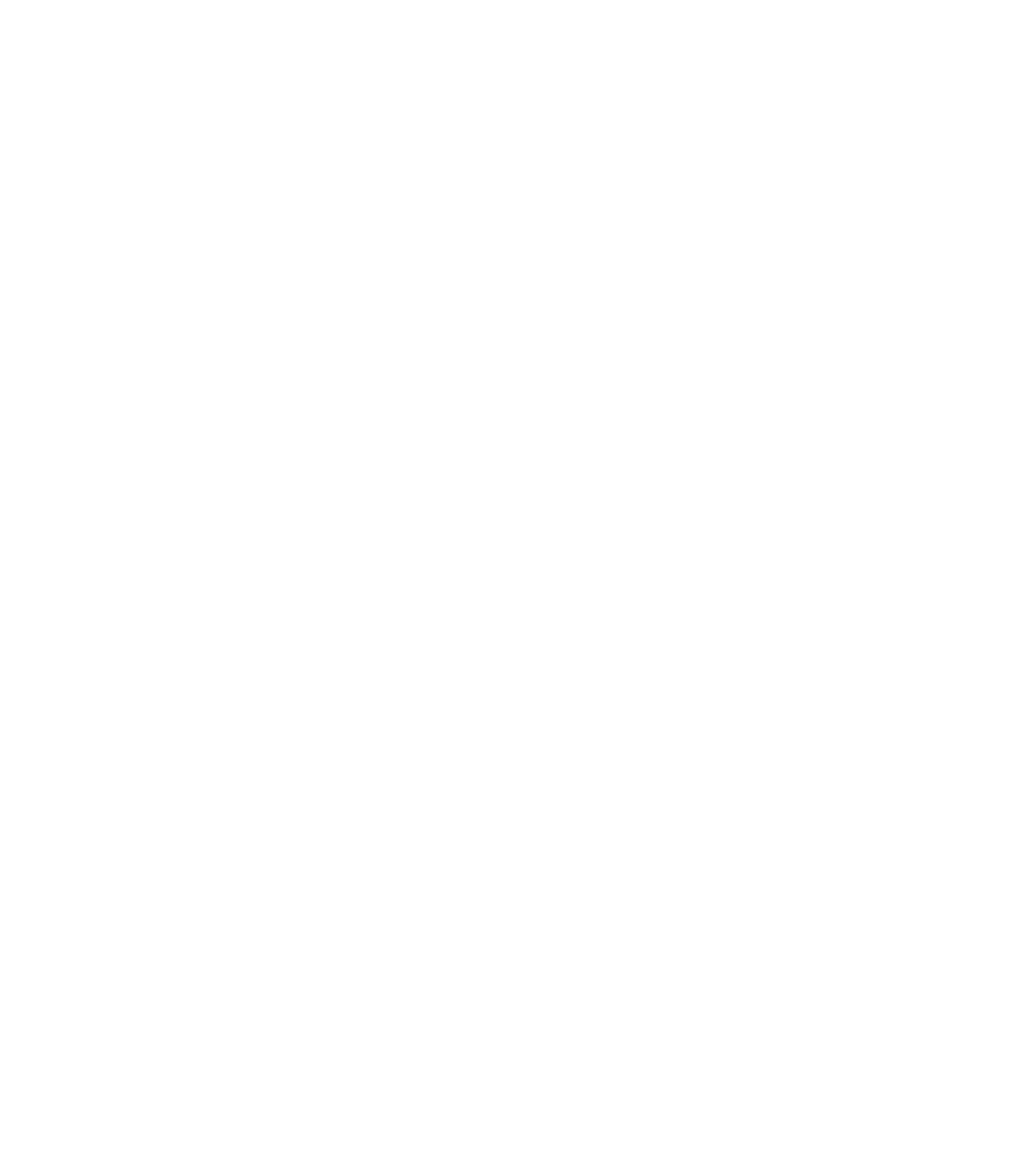
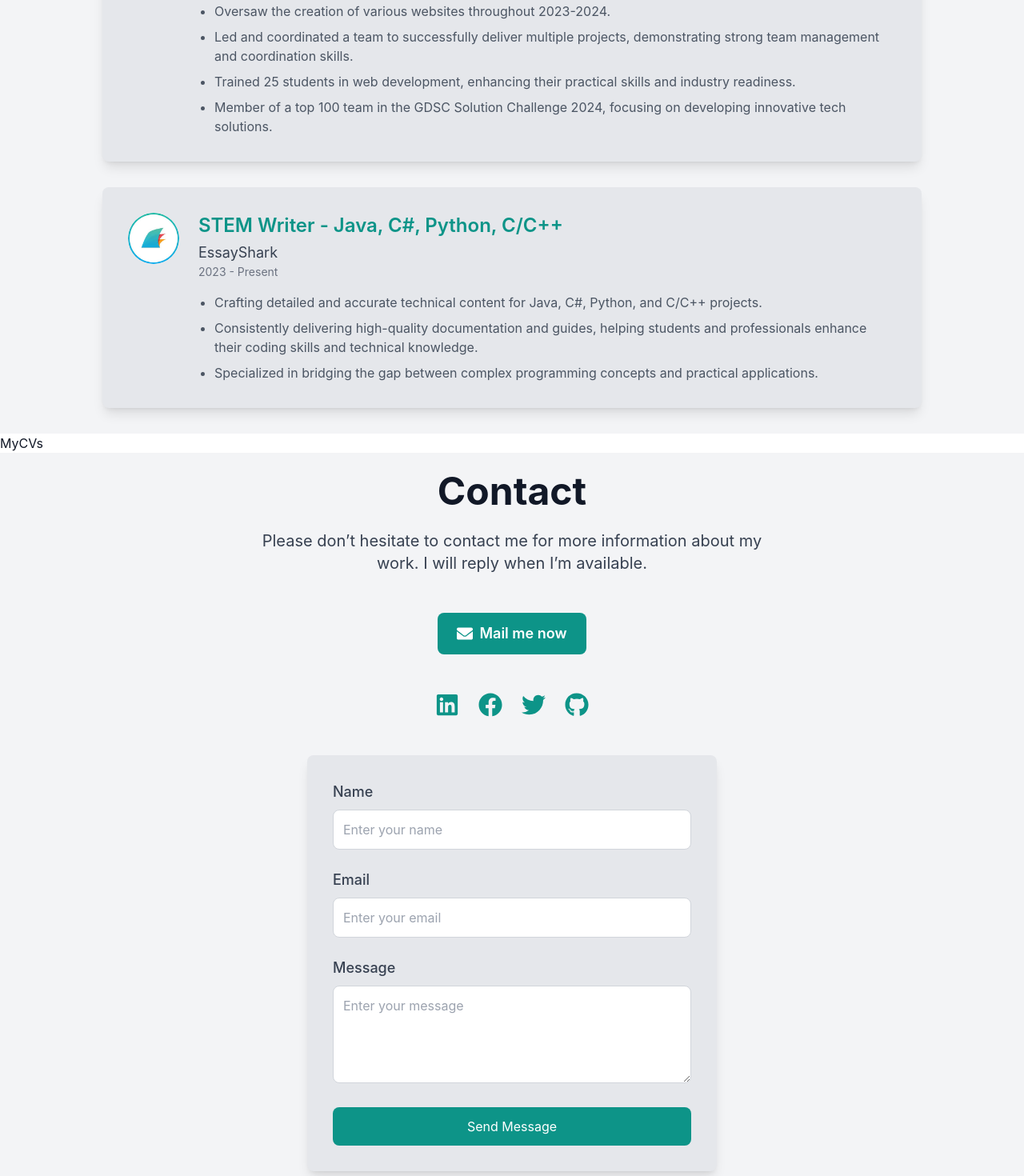
Before and after one commit to askhan963/my-portfolio-website, a Next.js app: page / in a window 1280 px wide. Shown: the part 6800-8270 px from the top of the page at 80% size. Before the commit the page ends 6614 px from the top, so only its background shows below. Built offline with nearby package versions, Linux system fonts and the light colour scheme.

Commit message:
Added Experience and Contacts

```diff
--- a/src/app/components/Contact.tsx
+++ b/src/app/components/Contact.tsx
@@ -1,9 +1,174 @@
 "use client";
 
+import { useState } from 'react';
+import { FaEnvelope, FaLinkedin, FaFacebook, FaTwitter, FaGithub } from "react-icons/fa";
+
 const Contact = () => {
+  // Form state
+  const [formData, setFormData] = useState({
+    name: '',
+    email: '',
+    message: ''
+  });
+
+  const handleInputChange = (e: React.ChangeEvent<HTMLInputElement | HTMLTextAreaElement>) => {
+    setFormData({ ...formData, [e.target.name]: e.target.value });
+  };
+
+  const handleSubmit = async (e: React.FormEvent) => {
+    e.preventDefault();
+
+    // Perform form submission (using Formspree or any other service)
+    const response = await fetch('https://formspree.io/f/mkgwvrll', {
+      method: 'POST',
+      headers: {
+        'Content-Type': 'application/json',
+      },
+      body: JSON.stringify(formData),
+    });
+
+    if (response.ok) {
+      // Clear the form fields
+      setFormData({
+        name: '',
+        email: '',
+        message: ''
+      });
+      alert("Your message has been sent!");
+    } else {
+      alert("There was an error sending your message. Please try again.");
+    }
+  };
+
   return (
-    <div>Contact</div>
-  )
-}
+    <section id='contact' className="min-h-screen flex flex-col items-center justify-center bg-gray-100 dark:bg-gray-900 p-6">
+      <h1 className="text-4xl sm:text-5xl font-bold text-gray-900 dark:text-gray-100 mb-6">
+        Contact
+      </h1>
 
-export default Contact
+      <p className="text-lg sm:text-xl text-gray-700 dark:text-gray-300 mb-12 text-center max-w-2xl">
+        Please don’t hesitate to contact me for more information about my work.
+        I will reply when I’m available.
+      </p>
+
+      {/* Mail me now button */}
+      <div className="mb-12">
+        <a
+          href="mailto:youremail@example.com"
+          className="inline-flex items-center bg-teal-600 text-white py-3 px-6 rounded-lg text-lg font-semibold hover:bg-teal-500 transition duration-300"
+        >
+          <FaEnvelope className="mr-2 text-xl" />
+          Mail me now
+        </a>
+      </div>
+
+      {/* Social Links */}
+      <div className="flex space-x-6 mb-12">
+        <a
+          href="https://pk.linkedin.com/in/askhan963"
+          target="_blank"
+          rel="noopener noreferrer"
+          className="text-3xl text-teal-600 dark:text-teal-400 hover:text-teal-500 transition duration-300"
+        >
+          <FaLinkedin />
+        </a>
+        <a
+          href="https://www.facebook.com/awaisknas963/"
+          target="_blank"
+          rel="noopener noreferrer"
+          className="text-3xl text-teal-600 dark:text-teal-400 hover:text-teal-500 transition duration-300"
+        >
+          <FaFacebook />
+        </a>
+        <a
+          href="https://twitter.com/as_khan963"
+          target="_blank"
+          rel="noopener noreferrer"
+          className="text-3xl text-teal-600 dark:text-teal-400 hover:text-teal-500 transition duration-300"
+        >
+          <FaTwitter />
+        </a>
+        <a
+          href="https://github.com/askhan963"
+          target="_blank"
+          rel="noopener noreferrer"
+          className="text-3xl text-teal-600 dark:text-teal-400 hover:text-teal-500 transition duration-300"
+        >
+          <FaGithub />
+        </a>
+      </div>
+
+      {/* Contact Form */}
+      <form
+        onSubmit={handleSubmit}
+        className="w-full max-w-lg bg-gray-200 dark:bg-gray-800 p-8 rounded-lg shadow-lg"
+      >
+        <div className="mb-6">
+          <label
+            htmlFor="name"
+            className="block text-lg font-medium text-gray-700 dark:text-gray-200"
+          >
+            Name
+          </label>
+          <input
+            type="text"
+            id="name"
+            name="name"
+            value={formData.name}
+            onChange={handleInputChange}
+            required
+            className="mt-2 w-full p-3 bg-white dark:bg-gray-700 text-gray-900 dark:text-gray-100 rounded-lg border border-gray-300 dark:border-gray-600 focus:ring-teal-500 focus:border-teal-500"
+            placeholder="Enter your name"
+          />
+        </div>
+
+        <div className="mb-6">
+          <label
+            htmlFor="email"
+            className="block text-lg font-medium text-gray-700 dark:text-gray-200"
+          >
+            Email
+          </label>
+          <input
+            type="email"
+            id="email"
+            name="email"
+            value={formData.email}
+            onChange={handleInputChange}
+            required
+            className="mt-2 w-full p-3 bg-white dark:bg-gray-700 text-gray-900 dark:text-gray-100 rounded-lg border border-gray-300 dark:border-gray-600 focus:ring-teal-500 focus:border-teal-500"
+            placeholder="Enter your email"
+          />
+        </div>
+
+        <div className="mb-6">
+          <label
+            htmlFor="message"
+            className="block text-lg font-medium text-gray-700 dark:text-gray-200"
+          >
+            Message
+          </label>
+          <textarea
+            id="message"
+            name="message"
+            value={formData.message}
+            onChange={handleInputChange}
+            rows={4}
+            required
+            className="mt-2 w-full p-3 bg-white dark:bg-gray-700 text-gray-900 dark:text-gray-100 rounded-lg border border-gray-300 dark:border-gray-600 focus:ring-teal-500 focus:border-teal-500"
+            placeholder="Enter your message"
+          ></textarea>
+        </div>
+
+        <button
+          type="submit"
+          className="w-full bg-teal-600 text-white py-3 rounded-lg hover:bg-teal-500 transition duration-300"
+        >
+          Send Message
+        </button>
+      </form>
+    </section>
+  );
+};
+
+export default Contact;
--- a/src/app/components/Experience.tsx
+++ b/src/app/components/Experience.tsx
@@ -1,9 +1,87 @@
 "use client";
 
-function Experience() {
+import Image from 'next/image';
+
+export default function Experience() {
+  const experiences = [
+    {
+      title: "Team Lead - Web Development",
+      company: "Comsats University, Abbottabad",
+      companyLink: "https://gdsc.community.dev/comsats-university-islamabad-abbottabad-pakistan/",
+      logo: "/Logos/GDSC.png", // Replace with actual logo path
+      period: "2023-2024",
+      description: [
+        "Oversaw the creation of various websites throughout 2023-2024.",
+        "Led and coordinated a team to successfully deliver multiple projects, demonstrating strong team management and coordination skills.",
+        "Trained 25 students in web development, enhancing their practical skills and industry readiness.",
+        "Member of a top 100 team in the GDSC Solution Challenge 2024, focusing on developing innovative tech solutions.",
+      ],
+    },
+    {
+      title: "STEM Writer - Java, C#, Python, C/C++",
+      company: "EssayShark",
+      companyLink: "https://assignmentshark.com/expert.html?id=askhan963",
+      logo: "/Logos/Shark.jpg", // Replace with actual logo path
+      period: "2023 - Present",
+      description: [
+        "Crafting detailed and accurate technical content for Java, C#, Python, and C/C++ projects.",
+        "Consistently delivering high-quality documentation and guides, helping students and professionals enhance their coding skills and technical knowledge.",
+        "Specialized in bridging the gap between complex programming concepts and practical applications.",
+      ],
+    },
+  ];
+
   return (
-    <div>Experience</div>
-  )
+    <section id='experience' className="min-h-screen flex flex-col items-center justify-center bg-gray-100 dark:bg-gray-900 p-6">
+      <h1 className="text-3xl sm:text-5xl font-bold text-gray-900 dark:text-gray-100 mb-12">
+        Experience
+      </h1>
+
+      <div className="space-y-8 max-w-5xl w-full">
+        {experiences.map((experience, index) => (
+          <div
+            key={index}
+            className="bg-gray-200 dark:bg-gray-800 p-6 sm:p-8 rounded-lg shadow-lg transition duration-300 hover:shadow-2xl flex flex-col sm:flex-row items-start space-y-4 sm:space-y-0 sm:space-x-6"
+          >
+            {/* Logo Section */}
+            <div className="w-16 h-16 flex-shrink-0 mx-auto sm:mx-0">
+              <Image
+                src={experience.logo}
+                alt={`${experience.company} Logo`}
+                width={64}
+                height={64}
+                className="rounded-full"
+              />
+            </div>
+
+            {/* Experience Details */}
+            <div className="flex-1">
+              <a
+                href={experience.companyLink}
+                target="_blank"
+                rel="noopener noreferrer"
+                className="block text-center sm:text-left"
+              >
+                <h2 className="text-xl sm:text-2xl font-semibold text-teal-600 dark:text-teal-400">
+                  {experience.title}
+                </h2>
+                <h3 className="text-lg text-gray-700 dark:text-gray-300 mt-1">
+                  {experience.company}
+                </h3>
+              </a>
+              <p className="text-sm text-gray-500 dark:text-gray-400 mt-2 sm:mt-0 text-center sm:text-left">
+                {experience.period}
+              </p>
+
+              <ul className="mt-4 space-y-2 text-gray-600 dark:text-gray-400 list-disc pl-5">
+                {experience.description.map((point, idx) => (
+                  <li key={idx}>{point}</li>
+                ))}
+              </ul>
+            </div>
+          </div>
+        ))}
+      </div>
+    </section>
+  );
 }
-
-export default Experience
--- a/src/app/components/Honors.tsx
+++ b/src/app/components/Honors.tsx
@@ -52,7 +52,7 @@
   const isInView = useInView(ref, { once: true }); // Trigger animation once when the section comes into view
 
   return (
-    <section
+    <section id='honors'
       ref={ref}
       className="min-h-screen flex flex-col items-center justify-center bg-gray-100 dark:bg-gray-800 p-6"
     >
--- a/src/app/components/Projects.tsx
+++ b/src/app/components/Projects.tsx
@@ -157,7 +157,7 @@
 
 export default function Projects() {
   return (
-    <section className="min-h-screen flex flex-col items-center justify-center bg-gray-100 dark:bg-gray-900 p-6">
+    <section id='projects' className="min-h-screen flex flex-col items-center justify-center bg-gray-100 dark:bg-gray-900 p-6">
       <h1 className="text-4xl sm:text-5xl font-bold text-gray-900 dark:text-gray-100 mb-12">
         Projects
       </h1>
--- a/src/app/components/Skills.tsx
+++ b/src/app/components/Skills.tsx
@@ -58,7 +58,7 @@
   const [activeCategory, setActiveCategory] = useState<Category>("Frontend");
 
   return (
-    <section className="min-h-screen flex flex-col items-center justify-center bg-gray-100 dark:bg-gray-800 p-6">
+    <section id='skills' className="min-h-screen flex flex-col items-center justify-center bg-gray-100 dark:bg-gray-800 p-6">
       <h1 className="text-4xl sm:text-5xl font-bold text-gray-800 dark:text-gray-100 mb-12">
         Skills
       </h1>
```
Also changed, not shown: public/Logos/GDSC.png (added), public/Logos/Shark.jpg (added).
